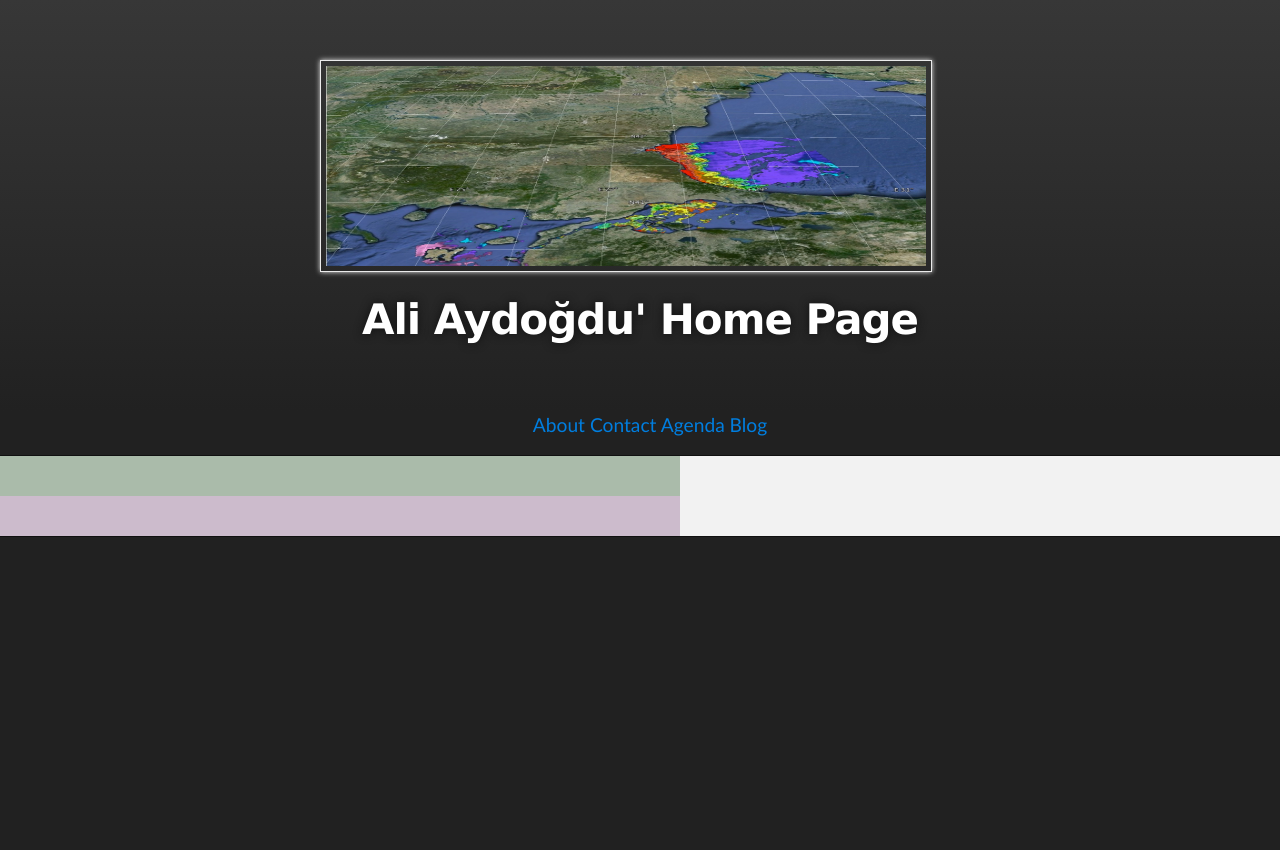
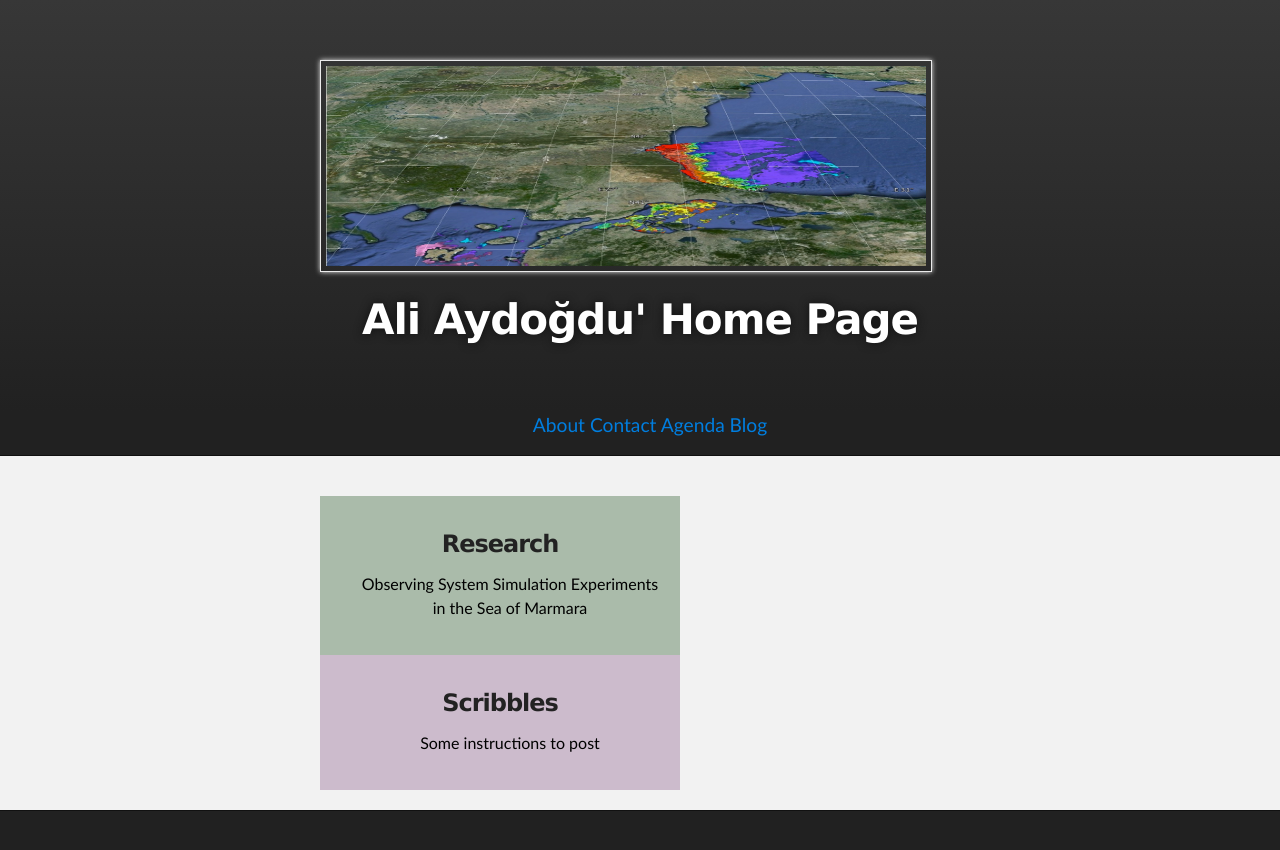
Before and after one commit to aydogduali/aydogduali.github.io, a Jekyll site: the page built from blog/index.md, in a window 1280 px wide. Shown: the top 850 px of the page. Built offline with Jekyll 4.4.1, drawn with Linux system fonts in a browser that asks for light colours; the repository's description, which GitHub fills in, is left out.

Commit message:
updated blog

```diff
--- a/_layouts/twocolumn.html
+++ b/_layouts/twocolumn.html
@@ -82,10 +82,9 @@
 
     <!-- MAIN CONTENT -->
     <div id="main_content_wrap" class="outer">
-      <div class="row">
-        <div class="column" style="background-color:#aba;"> </div>
-        <div class="column" style="background-color:#cbc;"> </div>
-      </div>
+	      <section id="main_content" class="inner">
+               {{ content }}
+             </section>
     </div>
 
     <!-- FOOTER  -->
--- a/blog/index.md
+++ b/blog/index.md
@@ -3,6 +3,10 @@ layout: twocolumn
 
 title: deneme
 ---
+
+<div class="row">
+  <div class="column" style="background-color:#aba;">
+
  <h3>Research</h3>
  <ul>
    {% for post in site.posts %}
@@ -12,7 +16,8 @@ title: deneme
    {% endfor %}
  </ul>
 <p></p>
-
+ </div>
+ <div class="column" style="background-color:#cbc;">
  <h3>Scribbles</h3>
  <ul>
  {% for post in site.posts %}
@@ -21,6 +26,8 @@ title: deneme
      {% endif %}
    {% endfor %}
  </ul>
+ </div>
+</div>
 
 
 
```
